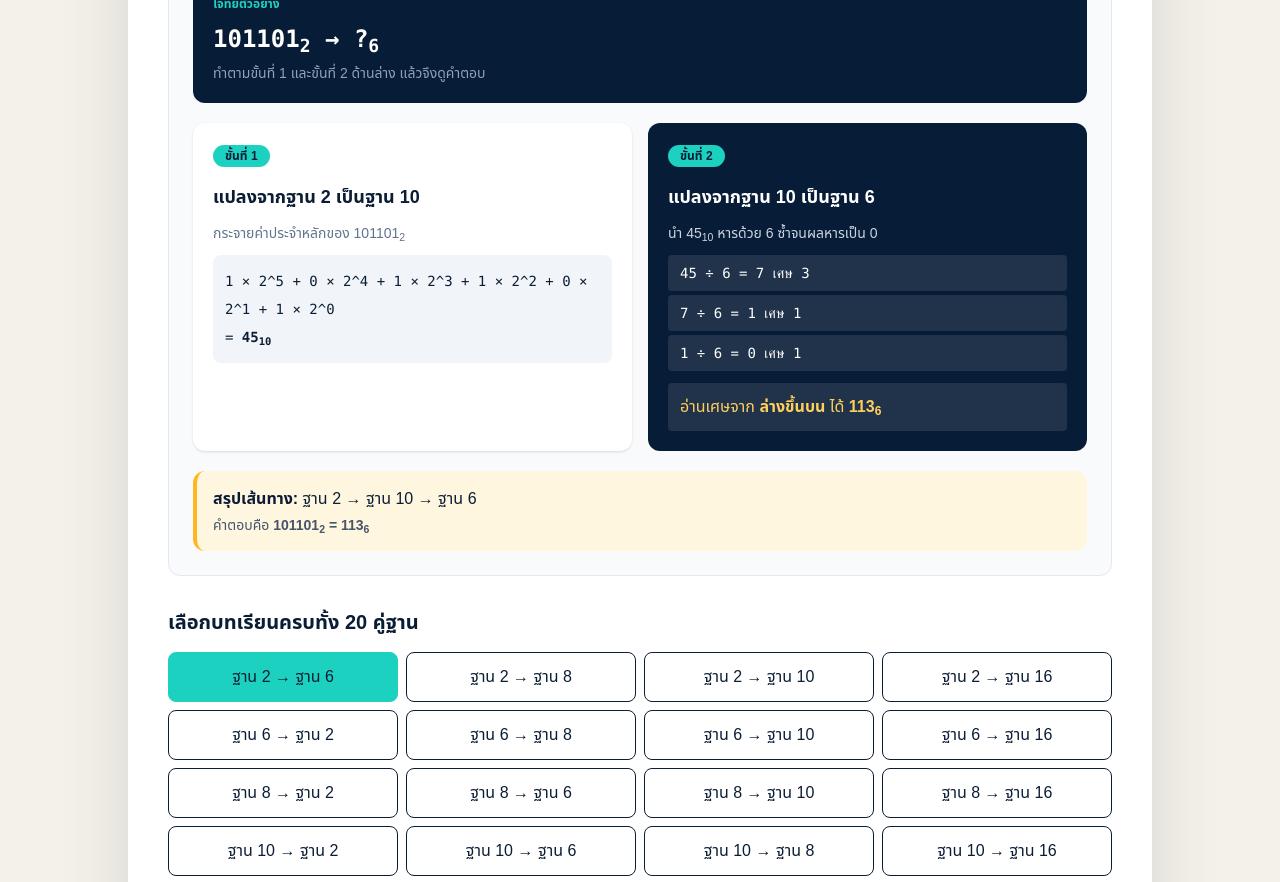
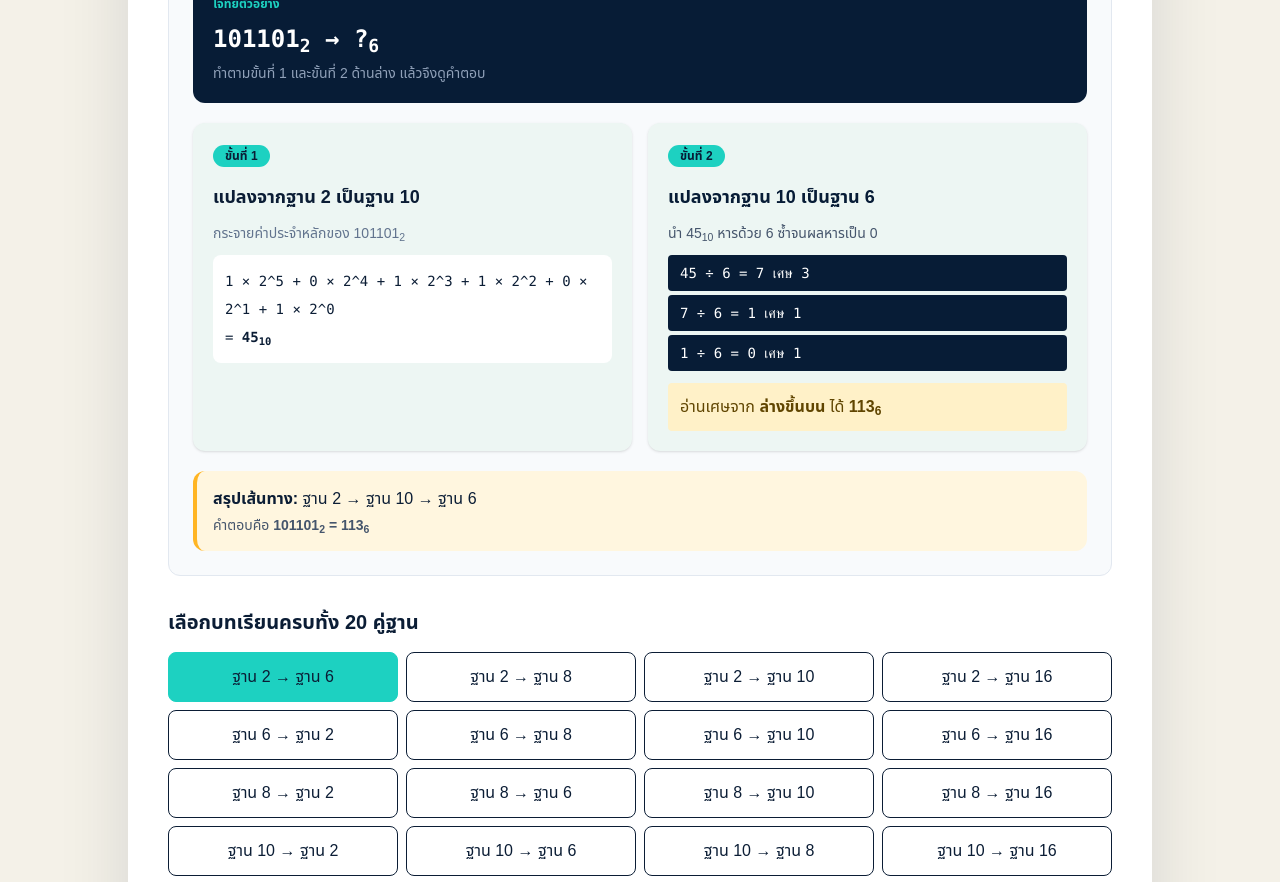
Before and after one commit to Thikamporn111/baselab-by-jeep, a Next.js app: page /learn in a window 1280 px wide. Shown: the part 820-1702 px from the top of the page. Built offline with nearby package versions, Linux system fonts and the light colour scheme.

Commit message:
Balance conversion step colors

```diff
--- a/src/components/BaseLabApp.tsx
+++ b/src/components/BaseLabApp.tsx
@@ -20,8 +20,8 @@ function Learn({go}:{go:(t:Tab)=>void}){
     <section className="mb-7 rounded-xl border border-[#a9ddd6] bg-[#e9f8f5] p-5"><h2 className="text-xl font-black">ทำไมต้องผ่านฐาน 10 ก่อน?</h2><p className="mt-2 text-sm leading-6 text-slate-600"><b>ไม่ใช่ว่าฐาน {from} แปลงเป็นฐาน {to} โดยตรงไม่ได้</b> แต่การสร้างกฎเทียบแต่ละคู่จะจำยาก เราจึงใช้ฐาน 10 เป็น “ภาษากลาง” เพื่อหาค่าจริงก่อน แล้วเขียนค่านั้นใหม่ในฐานปลายทาง ค่าเดิมไม่เปลี่ยน มีเพียงรูปแบบการเขียนที่เปลี่ยนไป</p><div className="mt-4 flex flex-wrap items-center gap-2 font-mono font-bold"><span className="rounded bg-[#071c36] px-3 py-2 text-white">{shown}<sub>{from}</sub></span><span className="text-[#247b73]">→ หาค่าจริง →</span><span className="rounded bg-[#071c36] px-3 py-2 text-white">{value}<sub>10</sub></span><span className="text-[#247b73]">→ เขียนใหม่ →</span><span className="rounded bg-[#071c36] px-3 py-2 text-white">{result}<sub>{to}</sub></span></div></section>
     <BasePicker label="1. เลือก ‘แปลงจาก’ ฐาน" value={from} set={b=>{setFrom(b);if(b===to)setTo(BASES.find(x=>x!==b)!)}}/><BasePicker label="2. เลือก ‘แปลงเป็น’ ฐาน" value={to} set={setTo} disabled={from}/>
     <article className="mt-8 rounded-xl border border-slate-200 bg-slate-50 p-6"><p className="mono text-xs tracking-wider text-[#008f86]">แปลงจากฐาน {from} → เป็นฐาน {to}</p><h2 className="mt-2 text-2xl font-black">โจทย์: จงแปลง {shown}<sub>{from}</sub> ให้เป็นเลขฐาน {to}</h2><div className="mt-5 rounded-xl bg-[#071c36] p-5 text-white"><span className="text-xs font-bold text-[#1dd1c1]">โจทย์ตัวอย่าง</span><p className="mono mt-2 text-2xl font-black">{shown}<sub>{from}</sub> → ?<sub>{to}</sub></p><p className="mt-2 text-sm text-slate-400">ทำตามขั้นที่ 1 และขั้นที่ 2 ด้านล่าง แล้วจึงดูคำตอบ</p></div>
-      <div className="mt-5 grid gap-4 md:grid-cols-2"><section className="rounded-xl bg-white p-5 shadow-sm"><span className="rounded-full bg-[#1dd1c1] px-3 py-1 text-xs font-black">ขั้นที่ 1</span><h3 className="mt-4 text-lg font-black">แปลงจากฐาน {from} เป็นฐาน 10</h3>{from===10?<p className="mt-3 leading-7 text-slate-600">{shown} เป็นฐาน 10 อยู่แล้ว จึงได้ <b>{value}<sub>10</sub></b></p>:<><p className="mt-3 text-sm text-slate-500">กระจายค่าประจำหลักของ {shown}<sub>{from}</sub></p><p className="mono mt-3 break-words rounded-lg bg-slate-100 p-3 text-sm leading-7">{expansion}<br/>= <b>{value}<sub>10</sub></b></p></>}</section>
-      <section className="rounded-xl bg-[#071c36] p-5 text-white"><span className="rounded-full bg-[#1dd1c1] px-3 py-1 text-xs font-black text-[#071c36]">ขั้นที่ 2</span><h3 className="mt-4 text-lg font-black">แปลงจากฐาน 10 เป็นฐาน {to}</h3>{to===10?<p className="mt-3 leading-7 text-slate-300">โจทย์ต้องการฐาน 10 จึงตอบ <b className="text-[#ffcf5c]">{value}<sub>10</sub></b> ได้ทันที</p>:<><p className="mt-3 text-sm text-slate-300">นำ {value}<sub>10</sub> หารด้วย {to} ซ้ำจนผลหารเป็น 0</p><div className="mono mt-3 space-y-1 text-sm">{divisions.map((x,i)=><p key={i} className="rounded bg-white/10 px-3 py-2">{x}</p>)}</div><p className="mt-3 rounded bg-white/10 p-3 text-[#ffcf5c]">อ่านเศษจาก <b>ล่างขึ้นบน</b> ได้ <b>{result}<sub>{to}</sub></b></p></>}</section></div>
+      <div className="mt-5 grid gap-4 md:grid-cols-2"><section className="rounded-xl bg-[#edf6f3] p-5 shadow-sm"><span className="rounded-full bg-[#1dd1c1] px-3 py-1 text-xs font-black">ขั้นที่ 1</span><h3 className="mt-4 text-lg font-black">แปลงจากฐาน {from} เป็นฐาน 10</h3>{from===10?<p className="mt-3 leading-7 text-slate-600">{shown} เป็นฐาน 10 อยู่แล้ว จึงได้ <b>{value}<sub>10</sub></b></p>:<><p className="mt-3 text-sm text-slate-500">กระจายค่าประจำหลักของ {shown}<sub>{from}</sub></p><p className="mono mt-3 break-words rounded-lg bg-white p-3 text-sm leading-7">{expansion}<br/>= <b>{value}<sub>10</sub></b></p></>}</section>
+      <section className="rounded-xl bg-[#edf6f3] p-5 text-[#071c36] shadow-sm"><span className="rounded-full bg-[#1dd1c1] px-3 py-1 text-xs font-black text-[#071c36]">ขั้นที่ 2</span><h3 className="mt-4 text-lg font-black">แปลงจากฐาน 10 เป็นฐาน {to}</h3>{to===10?<p className="mt-3 leading-7 text-slate-600">โจทย์ต้องการฐาน 10 จึงตอบ <b className="text-[#247b73]">{value}<sub>10</sub></b> ได้ทันที</p>:<><p className="mt-3 text-sm text-slate-600">นำ {value}<sub>10</sub> หารด้วย {to} ซ้ำจนผลหารเป็น 0</p><div className="mono mt-3 space-y-1 text-sm">{divisions.map((x,i)=><p key={i} className="rounded bg-[#071c36] px-3 py-2 text-white">{x}</p>)}</div><p className="mt-3 rounded bg-[#fff1c8] p-3 text-[#604500]">อ่านเศษจาก <b>ล่างขึ้นบน</b> ได้ <b>{result}<sub>{to}</sub></b></p></>}</section></div>
       <div className="mt-5 rounded-xl border-l-4 border-[#ffb524] bg-[#fff6df] p-4"><b>สรุปเส้นทาง:</b> ฐาน {from} → ฐาน 10 → ฐาน {to}<p className="mt-1 text-sm text-slate-600">คำตอบคือ <b>{shown}<sub>{from}</sub> = {result}<sub>{to}</sub></b></p></div>
     </article>
     <section className="mt-8"><h2 className="text-xl font-black">เลือกบทเรียนครบทั้ง 20 คู่ฐาน</h2><div className="mt-4 grid gap-2 sm:grid-cols-2 md:grid-cols-4">{BASES.flatMap(a=>BASES.filter(b=>b!==a).map(b=><button key={`${a}-${b}`} onClick={()=>chooseRoute(a,b)} className={`rounded-lg border px-3 py-3 text-sm font-bold ${from===a&&to===b?"border-[#1dd1c1] bg-[#1dd1c1]":"bg-white hover:border-[#1dd1c1]"}`}>ฐาน {a} → ฐาน {b}</button>))}</div></section>
```
